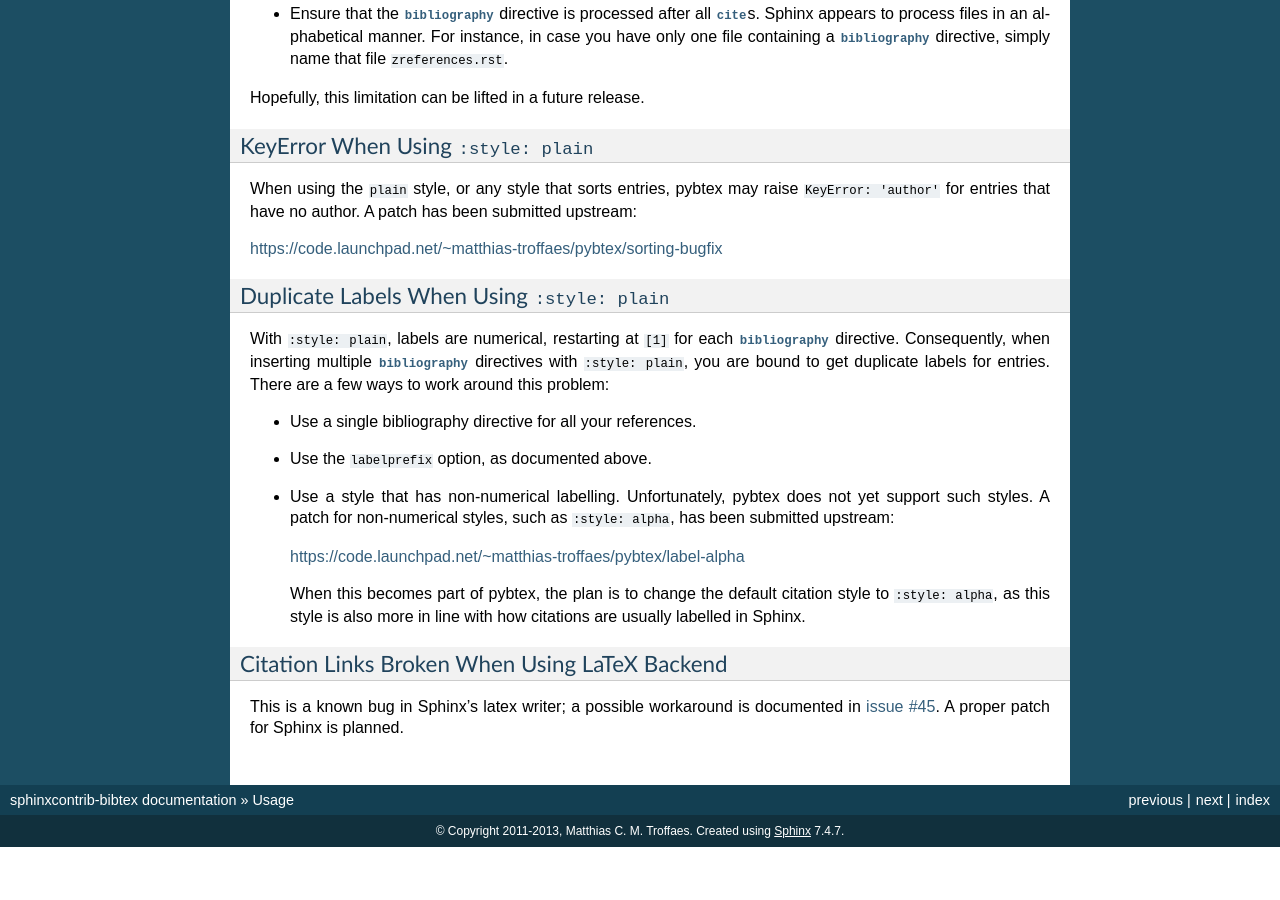
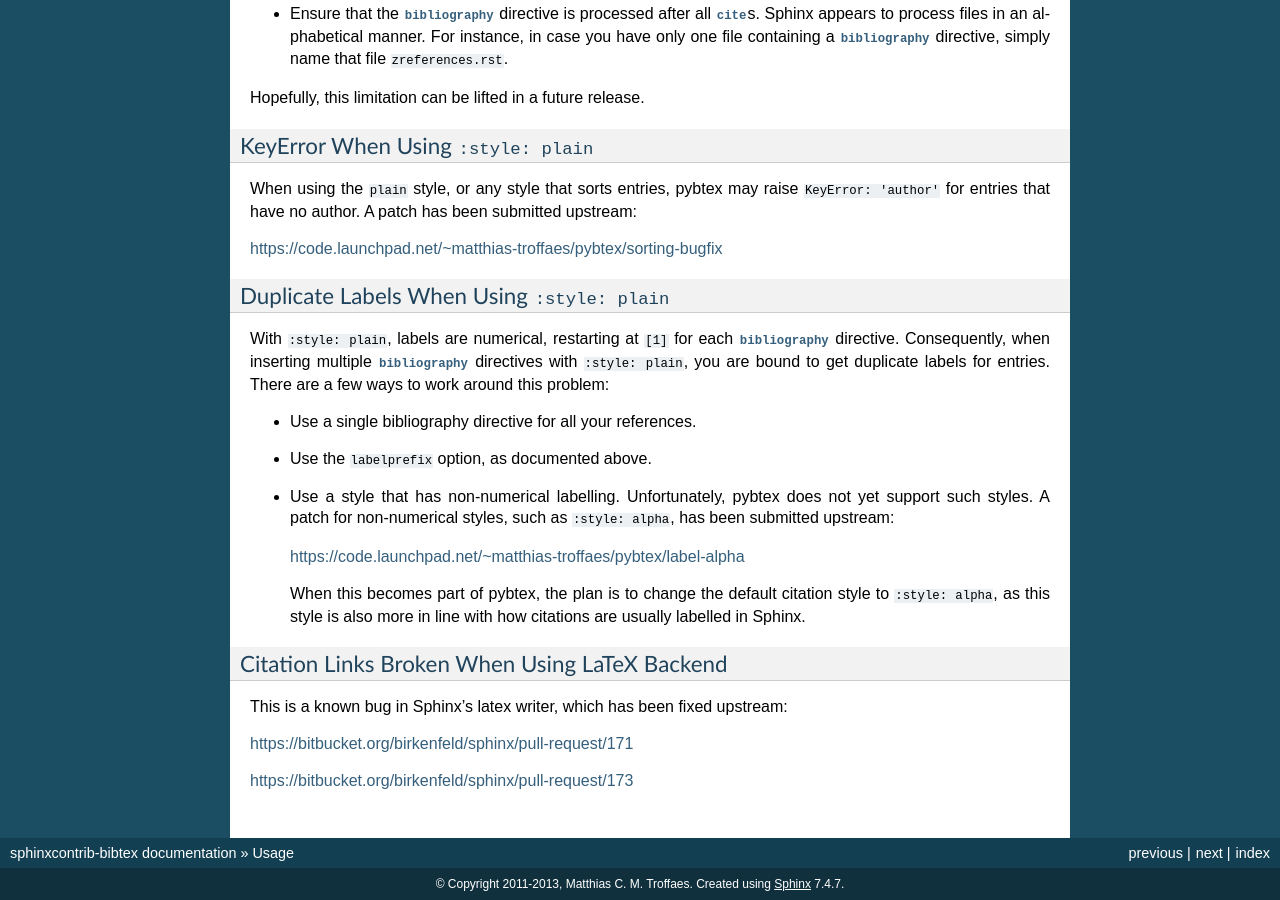
Before and after one commit to mcmtroffaes/sphinxcontrib-bibtex, a Sphinx documentation site: the page built from doc/usage.rst, in a window 1280 px wide and 900 px high, scrolled down 5484 px. Built offline with Sphinx 7.4.7, drawn with Linux system fonts in a browser that asks for light colours; formulas are drawn with MathJax 3; pages that are not in the unit, such as notebooks, are missing from menus; before the commit the page ends 6331 px from its top, so only the background shows below that.

Commit message:
Update changelog and documentation to reflect fixed latex hyperlink bug (see issue #45).

```diff
--- a/CHANGELOG.rst
+++ b/CHANGELOG.rst
@@ -9,6 +9,9 @@
 * :class:`FilterVisitor` has been removed from the public API.
   Use :meth:`~sphinxcontrib.bibtex.cache.Cache.get_bibliography_entries`
   instead.
+
+* Fix upstream Sphinx bug concerning LaTeX citation hyperlinks
+  (contributed by erikb85; see pull request #45).
 
 0.2.8 (7 August 2013)
 ---------------------
--- a/doc/usage.rst
+++ b/doc/usage.rst
@@ -435,7 +435,9 @@ There are a few ways to work around this problem:
 Citation Links Broken When Using LaTeX Backend
 ~~~~~~~~~~~~~~~~~~~~~~~~~~~~~~~~~~~~~~~~~~~~~~
 
-This is a known bug in Sphinx's latex writer;
-a possible workaround is documented in
-`issue #45 <https://github.com/mcmtroffaes/sphinxcontrib-bibtex/pull/45>`_.
-A proper patch for Sphinx is planned.
+This is a known bug in Sphinx's latex writer,
+which has been fixed upstream:
+
+https://bitbucket.org/birkenfeld/sphinx/pull-request/171
+
+https://bitbucket.org/birkenfeld/sphinx/pull-request/173
```
